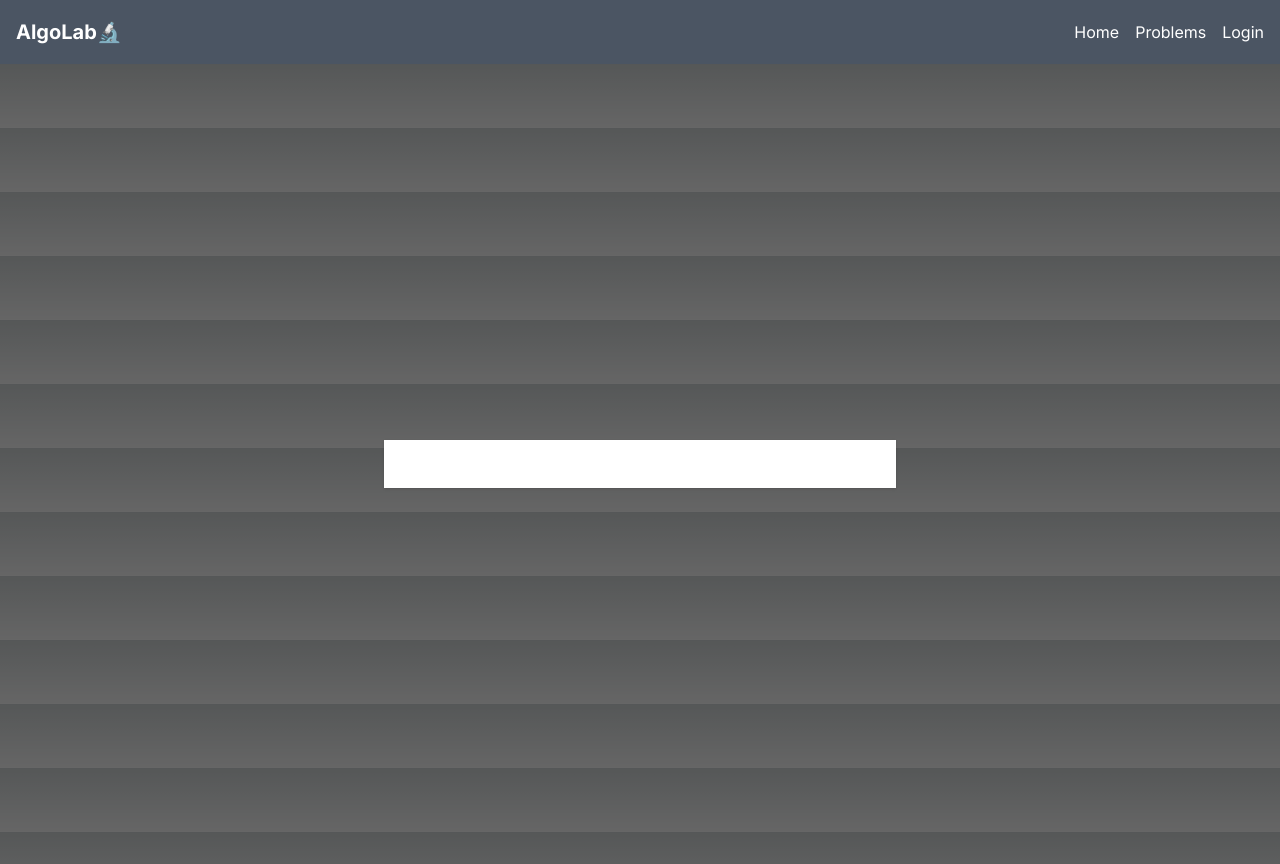
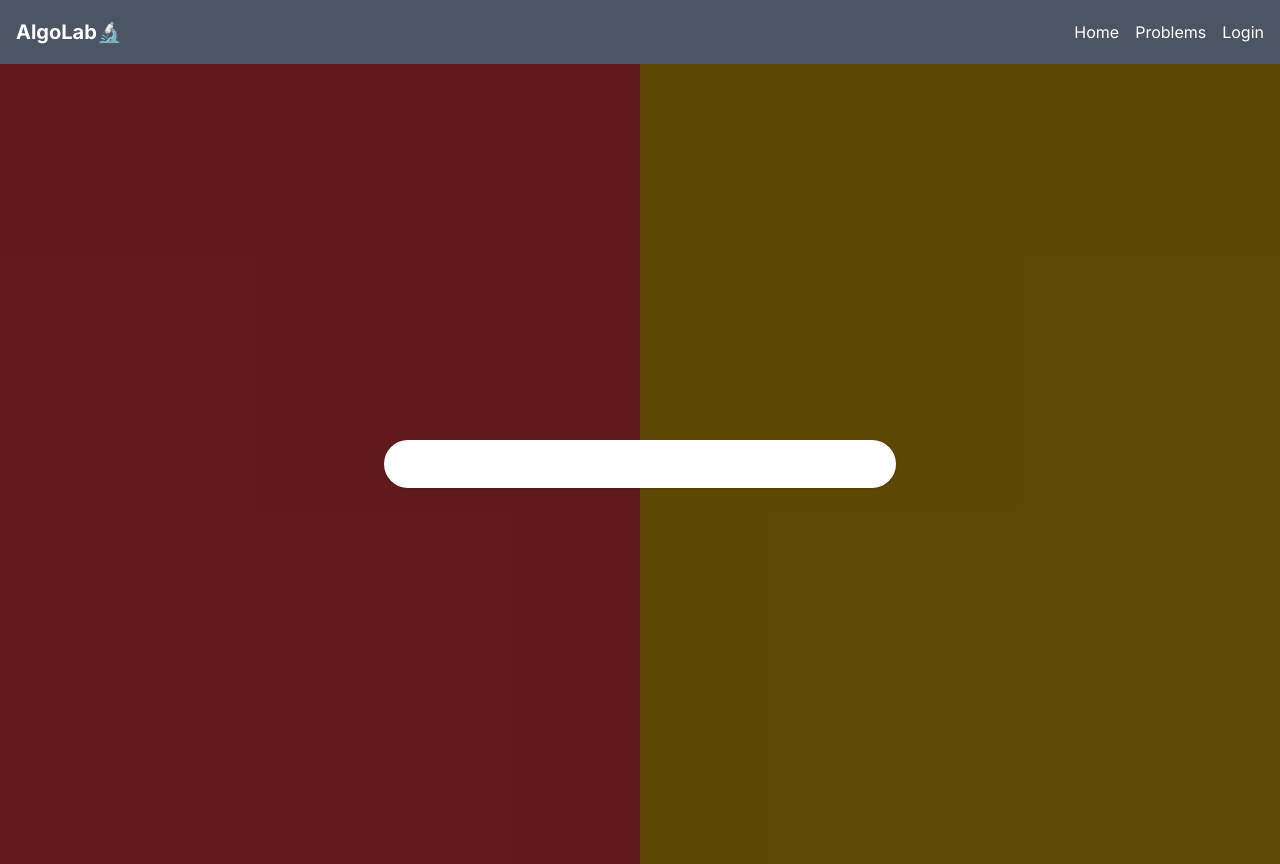
Before and after one commit to agamswaroop619/leetcode-clone, a Next.js app in the folder app/: page /auth in a window 1280 px wide. Built offline with nearby package versions, Linux system fonts and the light colour scheme.

Commit message:
Homescreen UI updated

```diff
--- a/app/src/app/auth/Authmodel.tsx
+++ b/app/src/app/auth/Authmodel.tsx
@@ -4,20 +4,18 @@ type Props = {}
 
 export default function Authmodel({}: Props) {
   return (
-    <div className='absolute bg-opacity-60 h-full w-full bg-black flex items-centre justify-center'>
+    <div className='absolute bg-opacity-60 h-full w-full bg-black flex items-centre justify-center z-10'>
       <div className='w-full sm:w-[450x] absolute top-[50%] left-[50%] translate-x-[-50%] translate-y-[-50%] flex justify-center items-center'>
         <div className='relative w-full h-full mx-auto flex items-center justify-center'>
-    <div className='bg-white rounded-1g shadow relative w-[40%] bg-blue-600 Uto-slate-900 mx-6'>
+          <div className='bg-white rounded-full shadow relative w-[40%] bg-blue-600 Uto-slate-900 mx-6'>
             <div className='flex justify-end p-2'>
-        <button
-        type='button'
-        className='bg-transparent rounded-1g text-sm p-1.5 ml -auto inline-flex items-center hover:bg-gray-800•hover:text-white text-white'>
-        X </button>
+              <button type='button' className='bg-transparent rounded-1g text-sm p-1.5 ml -auto inline-flex items-center hover:bg-gray-800•hover:text-white text-white'>
+              X
+              </button>
             </div>
           </div>
         </div>
       </div>
     </div>
-
   )
 }
--- a/app/src/app/auth/page.tsx
+++ b/app/src/app/auth/page.tsx
@@ -1,6 +1,7 @@
 import React from 'react'
 import Navbar from '../components/navbar';
 import Authmodel from './Authmodel';
+import Homescreen from '../homescreen';
 
 type AuthPageProps = {}
 
@@ -9,7 +10,7 @@ function AuthPage({}: AuthPageProps) {
     <div>
       <Navbar/>
       <Authmodel/>
-
+      <Homescreen/>
     </div>
   )
 }
--- /dev/null
+++ b/app/src/app/homescreen.tsx
@@ -0,0 +1,15 @@
+import React from 'react'
+
+type Props = {}
+
+const Homescreen = (props: Props) => {
+  return (
+    <div className='relative h-[100vh] '>
+        <div className='bg-red-500 absolute left-0 h-full w-[50%]'>
+        </div>
+        <div className='bg-yellow-500 absolute right-0 h-full w-[50%]'>
+        </div>
+    </div>
+  )
+}
+export default Homescreen
--- a/app/src/app/page.tsx
+++ b/app/src/app/page.tsx
@@ -2,11 +2,12 @@
 import React from "react";
 import type { AppProps } from "next/app";
 import Navbar from "./components/navbar";
+import Homescreen from "./homescreen";
 export default function App({ Component, pageProps }: AppProps) {
   return (
     <>
     <Navbar/>
-    Hello
+    <Homescreen/>
     </>
   )
 }
```
Lines whose indentation alone changed are shown as unchanged.
